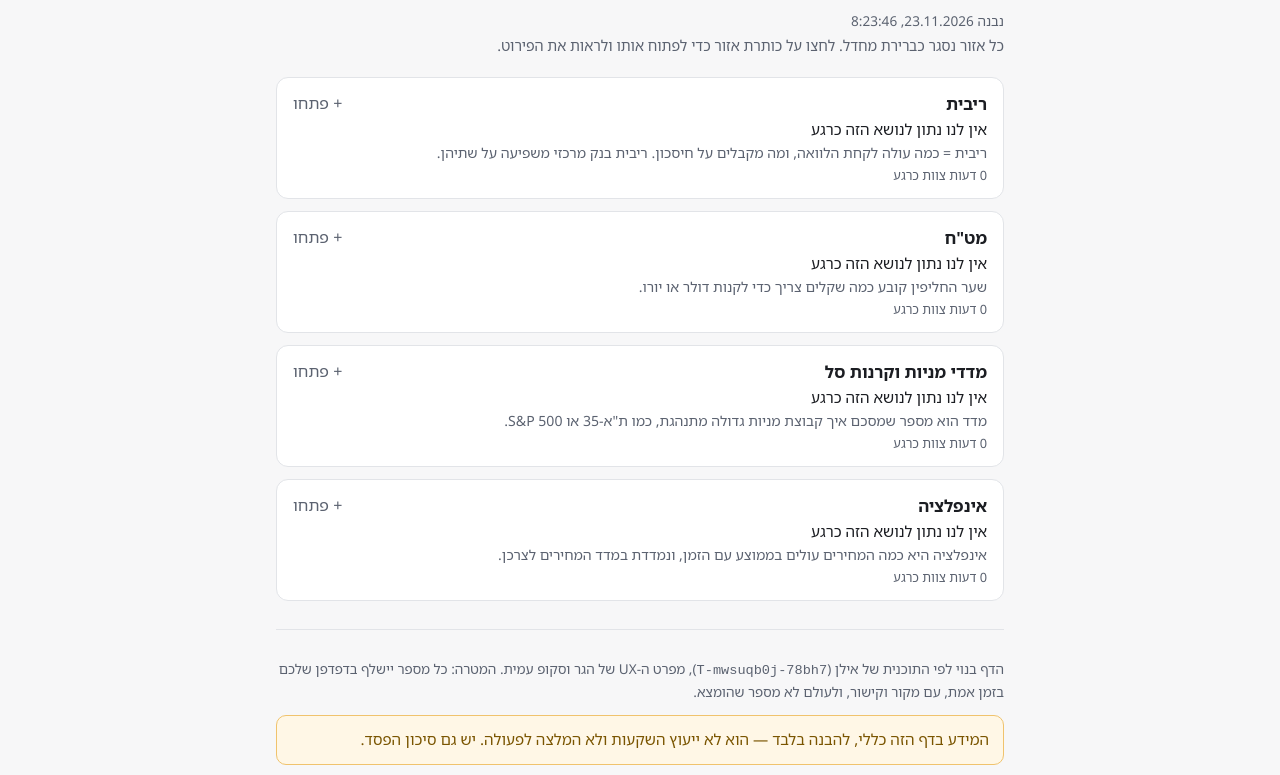
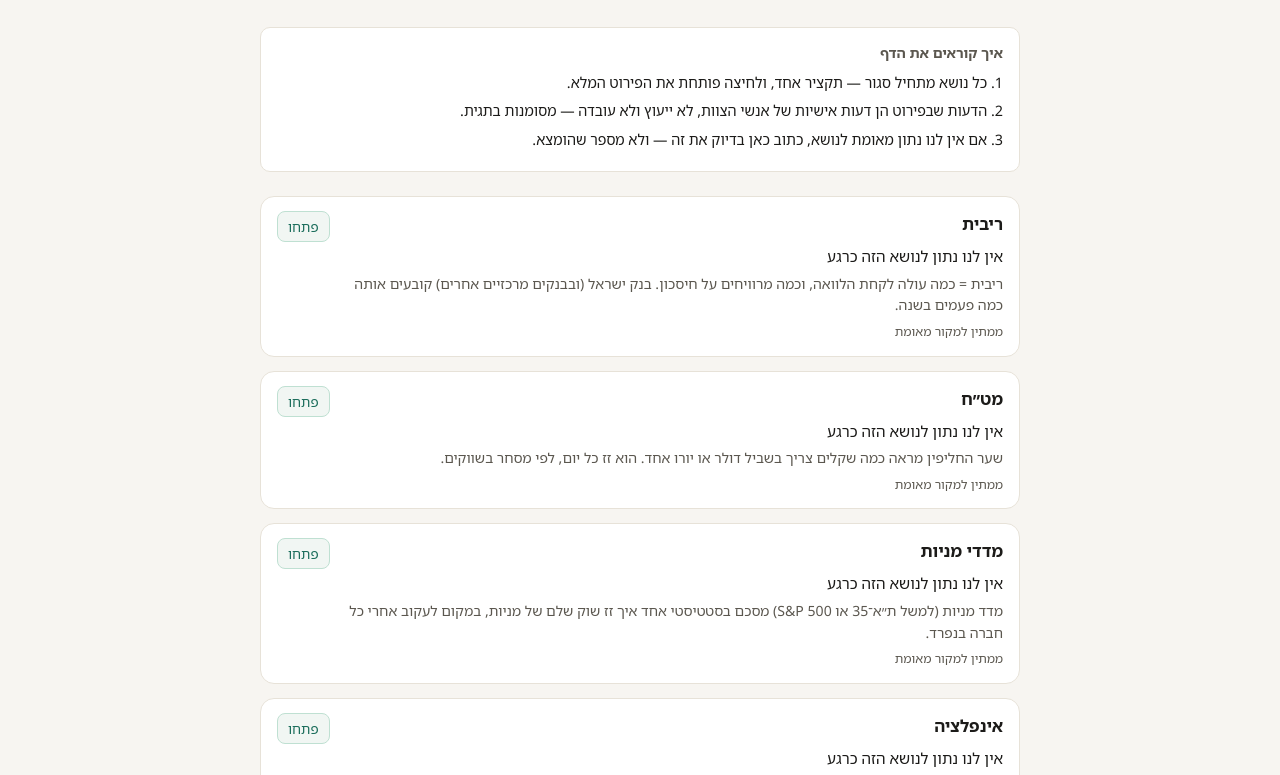
Before and after one commit to ZionAmar/aztodev-demos, a plain HTML site: page live-investment-page/index.html in a window 1280 px wide. Shown: the part 165-940 px from the top of the page. Drawn offline with Linux system fonts and the light colour scheme.

Commit message:
live: live-investment-page (1 files)

```diff
--- a/live-investment-page/index.html
+++ b/live-investment-page/index.html
@@ -1,180 +1,294 @@
 <!doctype html>
 <html lang="he" dir="rtl">
 <head>
-<meta charset="utf-8" />
-<meta name="viewport" content="width=device-width, initial-scale=1" />
-<title>דף השקעות — נתונים ודעות</title>
-<meta name="robots" content="noindex, nofollow" />
+<meta charset="utf-8">
+<meta name="viewport" content="width=device-width, initial-scale=1">
+<meta name="robots" content="noindex, nofollow">
+<title>דף חי השקעות</title>
 <style>
   :root{
-    --bg:#f7f7f8; --card:#ffffff; --ink:#1b1d22; --sub:#5b6270; --line:#e2e4e8;
-    --warn-bg:#fff7e6; --warn-line:#f0c36d; --warn:#7a5500;
-    --evid-bg:#eef3fb; --evid-line:#c8d7ef;
-    --focus:#2457c5;
+    --bg:#f7f5f1; --card:#ffffff; --ink:#1c1b19; --sub:#5b574f;
+    --line:#e7e2d8; --accent:#1c6e5c; --accent-ink:#ffffff;
+    --evid:#f1f6f3; --evid-line:#bfe0d2; --warn:#8a4b12; --warn-bg:#fdf1e2; --warn-line:#f0d3a6;
   }
   @media (prefers-color-scheme: dark){
-    :root{
-      --bg:#14161b; --card:#1d2027; --ink:#eef0f4; --sub:#a7acb8; --line:#2b2f38;
-      --warn-bg:#2b230f; --warn-line:#8a6a24; --warn:#f0c878;
-      --evid-bg:#17202f; --evid-line:#2b4066;
-      --focus:#7fa6ff;
+    :root:not([data-theme="light"]){
+      --bg:#15140f; --card:#1f1d17; --ink:#f1efe8; --sub:#b9b3a5;
+      --line:#352f24; --accent:#3fae91; --accent-ink:#0c1512;
+      --evid:#17241f; --evid-line:#2a5245; --warn:#e0a35f; --warn-bg:#241c12; --warn-line:#4a3a20;
     }
   }
-  *{box-sizing:border-box;}
-  html,body{margin:0;background:var(--bg);color:var(--ink);}
+  :root[data-theme="dark"]{
+    --bg:#15140f; --card:#1f1d17; --ink:#f1efe8; --sub:#b9b3a5;
+    --line:#352f24; --accent:#3fae91; --accent-ink:#0c1512;
+    --evid:#17241f; --evid-line:#2a5245; --warn:#e0a35f; --warn-bg:#241c12; --warn-line:#4a3a20;
+  }
+  *{box-sizing:border-box}
   body{
-    font-family:"Segoe UI","Noto Sans Hebrew",Arial,sans-serif;
-    line-height:1.55; padding:0 16px 48px; max-width:760px; margin:0 auto;
+    margin:0; background:var(--bg); color:var(--ink);
+    font-family:"Segoe UI","Noto Sans Hebrew","Arial Hebrew",Arial,sans-serif;
+    line-height:1.55; padding:0 16px 48px;
   }
-  a{color:var(--focus);}
-  :focus-visible{outline:2px solid var(--focus); outline-offset:2px;}
-  .disclaimer{
-    background:var(--warn-bg); border:1px solid var(--warn-line); color:var(--warn);
-    border-radius:10px; padding:12px 14px; margin:16px 0; font-size:.95rem;
+  .wrap{max-width:760px; margin:0 auto}
+  :focus-visible{outline:2px solid var(--accent); outline-offset:2px}
+
+  .banner{
+    margin:0 -16px; padding:14px 16px; background:var(--warn-bg); border-bottom:1px solid var(--warn-line);
+    color:var(--warn); font-size:.92rem;
   }
-  h1{font-size:1.3rem; margin:8px 0 2px;}
-  .updated{color:var(--sub); font-size:.85rem; margin-bottom:4px;}
-  .howto{color:var(--sub); font-size:.9rem; margin:4px 0 20px;}
-  .card{
-    background:var(--card); border:1px solid var(--line); border-radius:12px;
-    margin-bottom:12px; overflow:hidden;
+  .banner strong{display:block; margin-bottom:2px; color:var(--warn)}
+
+  header{padding:22px 0 14px}
+  header h1{font-size:1.5rem; margin:0 0 6px; letter-spacing:-.01em}
+  header .meta{font-size:.82rem; color:var(--sub)}
+  .howto{
+    margin:16px 0 24px; padding:14px 16px; background:var(--card); border:1px solid var(--line);
+    border-radius:10px; font-size:.9rem;
   }
-  .card > button{
-    width:100%; text-align:right; background:none; border:0; color:var(--ink);
-    font-family:inherit; cursor:pointer; padding:14px 16px; min-height:56px;
-    display:flex; flex-direction:column; gap:4px;
+  .howto h2{font-size:.88rem; margin:0 0 8px; color:var(--sub); font-weight:700}
+  .howto ol{margin:0; padding-right:1.1em}
+  .howto li{margin:0 0 6px}
+
+  details.card{
+    background:var(--card); border:1px solid var(--line); border-radius:14px;
+    margin-bottom:14px; overflow:hidden;
   }
-  .card > button:hover{background:rgba(127,127,127,.06);}
-  .row1{display:flex; justify-content:space-between; align-items:center; width:100%;}
-  .row1 .title{font-weight:600; font-size:1.05rem;}
-  .toggle{font-size:1rem; color:var(--sub);}
-  .headline{font-size:.95rem;}
-  .plain{color:var(--sub); font-size:.88rem;}
-  .meta{color:var(--sub); font-size:.8rem;}
-  .panel{padding:0 16px 16px; border-top:1px solid var(--line);}
-  .panel[hidden]{display:none;}
-  .kv{display:grid; grid-template-columns:1fr; gap:6px; margin:12px 0; font-size:.9rem;}
-  .kv .k{color:var(--sub);}
-  .empty{
-    background:var(--evid-bg); border:1px solid var(--evid-line); border-radius:8px;
-    padding:10px 12px; font-size:.88rem; margin:10px 0;
+  details.card > summary{
+    list-style:none; cursor:pointer; padding:14px 16px; min-height:56px;
+    display:flex; align-items:flex-start; justify-content:space-between; gap:10px;
   }
-  .local-disclaimer{color:var(--sub); font-size:.78rem; margin-top:10px;}
-  footer{margin-top:28px; border-top:1px solid var(--line); padding-top:14px;}
-  footer .disclaimer{margin-top:10px;}
-  .src-link{font-size:.82rem;}
+  details.card > summary::-webkit-details-marker{display:none}
+  details.card > summary:focus-visible{outline-offset:-2px}
+  .s-main{flex:1 1 auto; min-width:0}
+  .s-title{display:flex; align-items:center; justify-content:space-between; gap:10px}
+  .s-title .name{font-weight:700; font-size:1.05rem}
+  .s-toggle{
+    flex:0 0 auto; font-size:.85rem; color:var(--accent); border:1px solid var(--evid-line);
+    background:var(--evid); border-radius:8px; padding:4px 10px; min-width:44px; text-align:center;
+  }
+  details[open] .s-toggle{color:var(--sub)}
+  .s-headline{margin:8px 0 4px; font-size:.95rem}
+  .s-plain{color:var(--sub); font-size:.88rem; margin:0 0 6px}
+  .s-meta{color:var(--sub); font-size:.78rem}
+
+  .detail{padding:2px 16px 18px; border-top:1px solid var(--line)}
+  .facts{margin:14px 0; display:grid; grid-template-columns:1fr; gap:8px; font-size:.88rem}
+  @media (min-width:520px){ .facts{grid-template-columns:1fr 1fr} }
+  .facts .row b{display:block; color:var(--sub); font-size:.76rem; font-weight:700; margin-bottom:2px}
+  .facts a{color:var(--accent)}
+  .nodata{
+    background:var(--evid); border:1px solid var(--evid-line); border-radius:8px;
+    padding:10px 12px; font-size:.88rem; margin:14px 0;
+  }
+
+  .opinions h3{font-size:.92rem; margin:18px 0 10px}
+  .empty-opinions{color:var(--sub); font-size:.86rem}
+  .op{
+    background:var(--evid); border:1px solid var(--evid-line); border-radius:10px;
+    padding:10px 12px; margin-bottom:10px; font-size:.88rem;
+  }
+  .op .who{display:flex; align-items:baseline; gap:8px; flex-wrap:wrap; margin-bottom:4px}
+  .op .who .n{font-weight:700}
+  .op .who .r{color:var(--sub); font-size:.78rem}
+  .flag{
+    display:inline-block; font-size:.74rem; color:var(--warn); background:var(--warn-bg);
+    border:1px solid var(--warn-line); border-radius:6px; padding:2px 7px; margin:0 0 6px;
+  }
+  .op .h{font-weight:600; margin:0 0 4px}
+  .op .rat{margin:0 0 8px}
+  .op .ev{background:var(--card); border:1px solid var(--evid-line); border-radius:6px; padding:7px 9px; font-size:.8rem}
+  .op .ev .lbl{color:var(--accent); font-weight:700; font-size:.74rem; display:block; margin-bottom:2px}
+
+  .local-disclaimer{color:var(--sub); font-size:.78rem; margin-top:14px; padding-top:10px; border-top:1px dashed var(--line)}
+
+  footer{margin-top:30px; padding-top:16px; border-top:1px solid var(--line); color:var(--sub); font-size:.8rem}
+  footer p{margin:0 0 8px}
+
+  bdi, .ltr{unicode-bidi:isolate}
+
+  @media (prefers-reduced-motion: no-preference){
+    details.card[open] .detail{animation:none}
+  }
 </style>
 </head>
 <body>
+<div class="banner" role="note">
+  <strong>לפני שקוראים:</strong>
+  זה מידע כללי להבנה, לא ייעוץ השקעות ולא ייעוץ מוסמך. אף אחד כאן לא מבטיח רווח, ואפשר גם
+  להפסיד. לפני כל החלטה כספית, דברו עם יועץ מוסמך.
+</div>
 
-  <div class="disclaimer" role="note">
-    המידע בדף הזה כללי, להבנה בלבד — הוא לא ייעוץ השקעות, לא ייעוץ מוסמך ולא המלצה לפעולה.
-    הדעות הן של חברי הצוות באופן אישי, לא של גוף מוסמך. יש גם סיכון הפסד, לא רק רווח.
-    לפני כל החלטה כספית — פנו ליועץ מוסמך.
+<div class="wrap">
+  <header>
+    <h1>דף חי השקעות</h1>
+    <div class="meta">עודכן לאחרונה: <time id="lastUpdated" datetime="">—</time></div>
+  </header>
+
+  <div class="howto">
+    <h2>איך קוראים את הדף</h2>
+    <ol>
+      <li>כל נושא מתחיל סגור — תקציר אחד, ולחיצה פותחת את הפירוט המלא.</li>
+      <li>הדעות שבפירוט הן דעות אישיות של אנשי הצוות, לא ייעוץ ולא עובדה — מסומנות בתגית.</li>
+      <li>אם אין לנו נתון מאומת לנושא, כתוב כאן בדיוק את זה — ולא מספר שהומצא.</li>
+    </ol>
   </div>
-
-  <h1>דף השקעות — נתונים ודעות</h1>
-  <p class="updated" id="updated-line">גרסה ראשונה — עדיין בלי נתונים חיים ובלי דעות צוות (ראו למטה למה)</p>
-  <p class="howto">כל אזור נסגר כברירת מחדל. לחצו על כותרת אזור כדי לפתוח אותו ולראות את הפירוט.</p>
 
   <main id="areas"></main>
 
   <footer>
-    <p style="font-size:.85rem;color:var(--sub);">
-      הדף בנוי לפי התוכנית של אילן (<code>T-mwsuqb0j-78bh7</code>), מפרט ה-UX של הגר וסקופ עמית.
-      המטרה: כל מספר יישלף בדפדפן שלכם בזמן אמת, עם מקור וקישור, ולעולם לא מספר שהומצא.
-    </p>
-    <div class="disclaimer">
-      המידע בדף הזה כללי, להבנה בלבד — הוא לא ייעוץ השקעות ולא המלצה לפעולה. יש גם סיכון הפסד.
-    </div>
+    <p>זה מידע כללי להבנה, לא ייעוץ השקעות ולא ייעוץ מוסמך. הדעות המוצגות הן של חברי הצוות
+      באופן אישי, לא של גוף מוסמך. יש סיכון הפסד, לא רק רווח — לפני כל החלטה כספית, פנו
+      ליועץ מוסמך.</p>
+    <p>הדף נבנה לפי תוכנית פנימית (<span class="ltr">T-mwsuqb0j-78bh7</span>). ארבעה נושאים
+      בגרסה הראשונה: ריבית, מט״ח, מדדי מניות, אינפלציה. סחורות וקריפטו לא נכללים בגרסה הזו.</p>
   </footer>
+</div>
 
 <script>
 (function(){
   "use strict";
-  // Every area today is intentionally empty: no source has been confirmed to
-  // allow a browser fetch (CORS), and no team opinions have been written yet
-  // for this version of the page. Showing "not loaded" is the honest state —
-  // never a number nobody fetched, never an opinion nobody wrote.
+
+  // Every number here must come from a verified source. Until a-source is
+  // proven reachable from a real browser (see ops/reports/investment-page-data-sources-2026-11-23.md)
+  // every area honestly shows "no data yet" rather than a fabricated figure —
+  // UX-SPEC §7: "if there is no real value, do not show a value."
   var AREAS = [
     {
       id: "interest",
       title: "ריבית",
-      plain: "ריבית = כמה עולה לקחת הלוואה, ומה מקבלים על חיסכון. ריבית בנק מרכזי משפיעה על שתיהן.",
-      candidateSource: { name: "בנק ישראל — נתוני ריבית (SDMX)", url: "https://edge.boi.org.il" }
+      plain: "ריבית = כמה עולה לקחת הלוואה, וכמה מרוויחים על חיסכון. בנק ישראל (ובבנקים מרכזיים אחרים) קובעים אותה כמה פעמים בשנה.",
+      source: null, sourceUrl: null, datum: null, fetchedAt: null,
+      opinions: []
     },
     {
       id: "fx",
-      title: "מט\"ח",
-      plain: "שער החליפין קובע כמה שקלים צריך כדי לקנות דולר או יורו.",
-      candidateSource: { name: "Frankfurter (ECB)", url: "https://www.frankfurter.app" }
+      title: "מט״ח",
+      plain: "שער החליפין מראה כמה שקלים צריך בשביל דולר או יורו אחד. הוא זז כל יום, לפי מסחר בשווקים.",
+      source: null, sourceUrl: null, datum: null, fetchedAt: null,
+      opinions: []
     },
     {
       id: "indices",
-      title: "מדדי מניות וקרנות סל",
-      plain: "מדד הוא מספר שמסכם איך קבוצת מניות גדולה מתנהגת, כמו ת\"א-35 או S&P 500.",
-      candidateSource: { name: "— טרם נמצא מקור פתוח מהדפדפן", url: "" }
+      title: "מדדי מניות",
+      plain: "מדד מניות (למשל ת״א־35 או S&P 500) מסכם בסטטיסטי אחד איך זז שוק שלם של מניות, במקום לעקוב אחרי כל חברה בנפרד.",
+      source: null, sourceUrl: null, datum: null, fetchedAt: null,
+      opinions: []
     },
     {
       id: "inflation",
       title: "אינפלציה",
-      plain: "אינפלציה היא כמה המחירים עולים בממוצע עם הזמן, ונמדדת במדד המחירים לצרכן.",
-      candidateSource: { name: "בנק ישראל — מדד המחירים לצרכן", url: "https://edge.boi.org.il" }
+      plain: "אינפלציה = כמה התייקרו בממוצע מוצרים ושירותים לאורך זמן. מודדים אותה במדד המחירים לצרכן.",
+      source: null, sourceUrl: null, datum: null, fetchedAt: null,
+      opinions: []
     }
   ];
 
   var main = document.getElementById("areas");
 
-  AREAS.forEach(function(area){
-    var card = document.createElement("div");
-    card.className = "card";
+  function fmtTime(iso){
+    if (!iso) return null;
+    try {
+      var d = new Date(iso);
+      return d.toLocaleString("he-IL", { dateStyle: "short", timeStyle: "short" });
+    } catch (e) { return iso; }
+  }
 
-    var btn = document.createElement("button");
-    btn.setAttribute("aria-expanded", "false");
-    btn.setAttribute("aria-controls", "panel-" + area.id);
-    btn.id = "btn-" + area.id;
-    btn.innerHTML =
-      '<span class="row1"><span class="title">' + area.title + '</span><span class="toggle" aria-hidden="true">+ פתחו</span></span>' +
-      '<span class="headline">אין לנו נתון לנושא הזה כרגע</span>' +
-      '<span class="plain">' + area.plain + '</span>' +
-      '<span class="meta">0 דעות צוות כרגע</span>';
+  AREAS.forEach(function (area){
+    var det = document.createElement("details");
+    det.className = "card";
+    det.id = area.id;
 
-    var panel = document.createElement("div");
-    panel.className = "panel";
-    panel.id = "panel-" + area.id;
-    panel.setAttribute("role", "region");
-    panel.setAttribute("aria-labelledby", btn.id);
-    panel.hidden = true;
+    var sum = document.createElement("summary");
+    var hasDatum = !!area.datum;
+    var metaLine = area.fetchedAt
+      ? ("עודכן: " + fmtTime(area.fetchedAt))
+      : "ממתין למקור מאומת";
+    if (area.opinions.length) metaLine += " · " + area.opinions.length + " דעות צוות";
 
-    var srcHtml = area.candidateSource.url
-      ? '<a class="src-link" href="' + area.candidateSource.url + '" target="_blank" rel="noopener noreferrer">' + area.candidateSource.name + '</a>'
-      : '<span class="src-link">' + area.candidateSource.name + '</span>';
+    sum.innerHTML =
+      '<span class="s-main">' +
+        '<span class="s-title"><span class="name">' + area.title + '</span></span>' +
+        '<div class="s-headline">' + (hasDatum ? area.datum : "אין לנו נתון לנושא הזה כרגע") + '</div>' +
+        '<div class="s-plain">' + area.plain + '</div>' +
+        '<div class="s-meta">' + metaLine + '</div>' +
+      '</span>' +
+      '<span class="s-toggle" aria-hidden="true">פתחו</span>';
+    det.appendChild(sum);
 
-    panel.innerHTML =
-      '<div class="empty">אין לנו נתון לנושא הזה כרגע. המקור המועמד: ' + srcHtml + ' — עדיין לא אושר שהוא נגיש מהדפדפן.</div>' +
-      '<div class="empty">אין עדיין דעות צוות לנושא הזה.</div>' +
-      '<p class="local-disclaimer">כשיתווספו דעות — הן יהיו דעה אישית, לא עובדה ולא ייעוץ.</p>';
+    var body = document.createElement("div");
+    body.className = "detail";
 
-    btn.addEventListener("click", function(){
-      var open = btn.getAttribute("aria-expanded") === "true";
-      // accordion: close every other panel first
-      document.querySelectorAll("#areas button").forEach(function(b){
-        if (b !== btn){
-          b.setAttribute("aria-expanded", "false");
-          document.getElementById(b.getAttribute("aria-controls")).hidden = true;
-        }
+    if (!hasDatum) {
+      var nodata = document.createElement("div");
+      nodata.className = "nodata";
+      nodata.textContent = "אין לנו עדיין נתון מאומת לנושא הזה — ברגע שיש מקור שעבר אימות מהדפדפן, הוא יוצג כאן עם המקור והזמן המדויק. לא מוצג מספר שלא אומת.";
+      body.appendChild(nodata);
+    } else {
+      var facts = document.createElement("div");
+      facts.className = "facts";
+      facts.innerHTML =
+        '<div class="row"><b>הנתון</b>' + area.datum + '</div>' +
+        '<div class="row"><b>המקור</b>' + (area.source || "—") + '</div>' +
+        (area.sourceUrl ? '<div class="row"><b>הקישור</b><a href="' + area.sourceUrl + '" target="_blank" rel="noopener noreferrer">' + (area.source || "למקור") + ' ↗</a></div>' : "") +
+        '<div class="row"><b>זמן השליפה</b><time datetime="' + (area.fetchedAt||"") + '">' + fmtTime(area.fetchedAt) + '</time></div>';
+      body.appendChild(facts);
+    }
+
+    var op = document.createElement("div");
+    op.className = "opinions";
+    var h3 = document.createElement("h3");
+    h3.textContent = "דעות הצוות";
+    op.appendChild(h3);
+    if (!area.opinions.length) {
+      var empty = document.createElement("div");
+      empty.className = "empty-opinions";
+      empty.textContent = "אין עדיין דעות צוות לנושא הזה.";
+      op.appendChild(empty);
+    } else {
+      area.opinions.forEach(function (o){
+        var card = document.createElement("div");
+        card.className = "op";
+        card.innerHTML =
+          '<div class="flag">דעה, לא עובדה · לא ייעוץ</div>' +
+          '<div class="who"><span class="n">' + o.agentName + '</span><span class="r">' + o.role + '</span></div>' +
+          '<div class="h">' + o.headline + '</div>' +
+          '<div class="rat">' + o.rationale + '</div>' +
+          '<div class="ev"><span class="lbl">ראייה</span>' + o.evidence + '</div>';
+        op.appendChild(card);
       });
-      btn.setAttribute("aria-expanded", String(!open));
-      panel.hidden = open;
-    });
+    }
+    body.appendChild(op);
 
-    card.appendChild(btn);
-    card.appendChild(panel);
-    main.appendChild(card);
+    var localDisc = document.createElement("div");
+    localDisc.className = "local-disclaimer";
+    localDisc.textContent = "הדעות שלעיל אינן ייעוץ השקעות ואינן המלצה לפעולה.";
+    body.appendChild(localDisc);
+
+    det.appendChild(body);
+    main.appendChild(det);
   });
 
-  document.getElementById("updated-line").textContent =
-    "נבנה " + new Date().toLocaleString("he-IL", { timeZone: "Asia/Jerusalem" });
+  // one open at a time
+  var all = Array.prototype.slice.call(document.querySelectorAll("details.card"));
+  all.forEach(function (d){
+    d.addEventListener("toggle", function(){
+      if (d.open) {
+        all.forEach(function (other){ if (other !== d) other.open = false; });
+      }
+    });
+  });
+
+  // deep link: #fx opens that area
+  var hashId = (location.hash || "").replace("#", "");
+  if (hashId) {
+    var target = document.getElementById(hashId);
+    if (target && target.tagName === "DETAILS") target.open = true;
+  }
+
+  var lu = document.getElementById("lastUpdated");
+  var now = new Date();
+  lu.setAttribute("datetime", now.toISOString());
+  lu.textContent = now.toLocaleString("he-IL", { dateStyle: "short", timeStyle: "short" });
 })();
 </script>
 </body>
```
